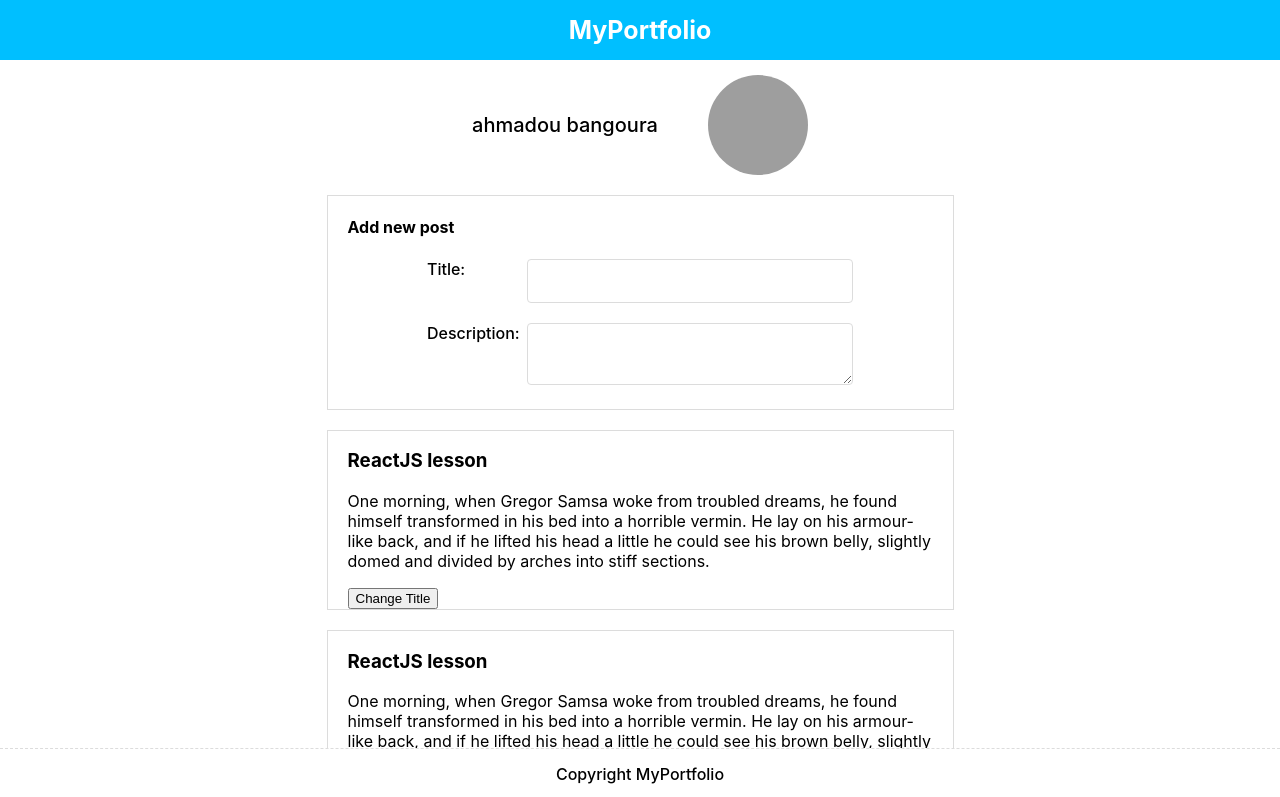
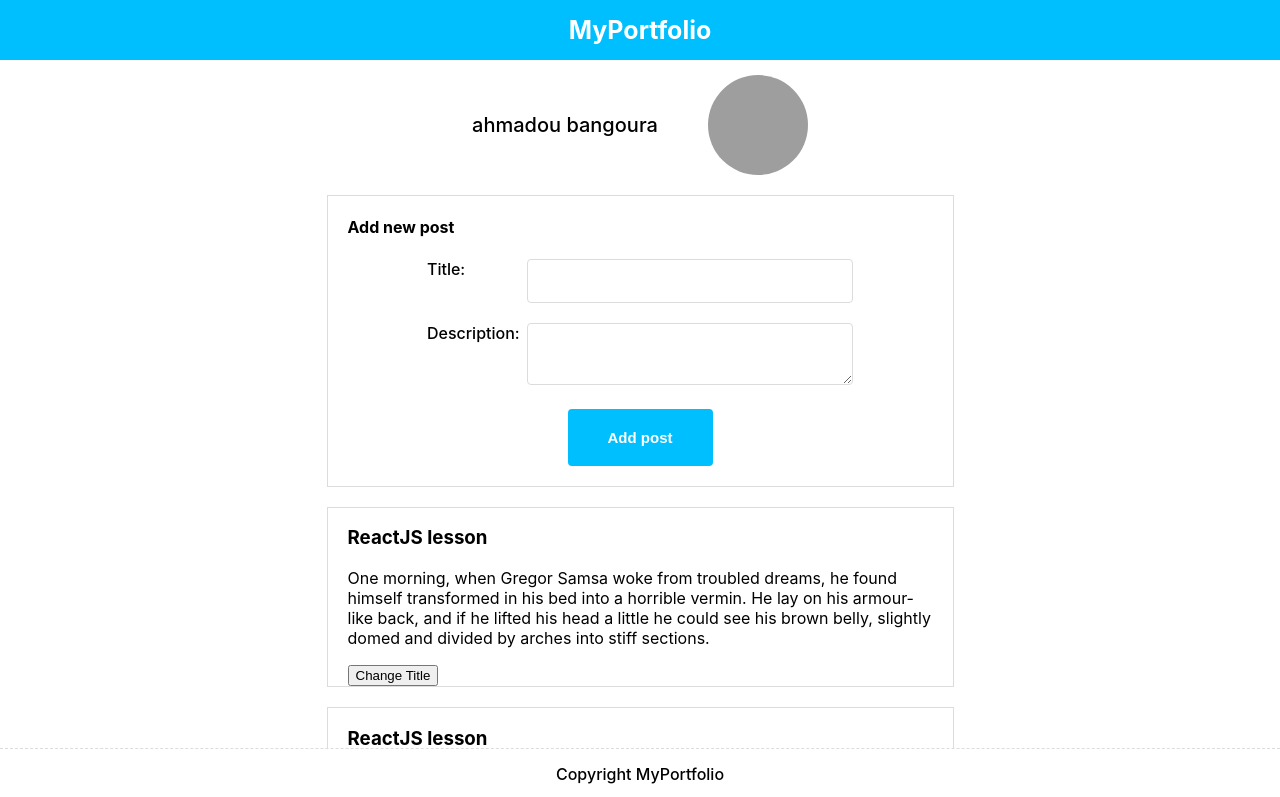
Before and after one commit to ProNoob702/reactjs-course, a React (Create React App) app: page / in a window 1280 px wide. Shown: the top 797 px of the page. Built offline with nearby package versions, Linux system fonts and the light colour scheme; grey boxes are pictures that could not be loaded.

Commit message:
add post style

```diff
--- a/src/components/NewPost.js
+++ b/src/components/NewPost.js
@@ -13,6 +13,9 @@ export const NewPostComponent = () => {
           <label for="description">Description:</label>
           <textarea id="description" rows={2} />
         </div>
+        <div className="newPost__actions">
+          <button type="submit">Add post</button>
+        </div>
       </form>
     </div>
   );
--- a/src/styles/NewPost.css
+++ b/src/styles/NewPost.css
@@ -34,3 +34,20 @@ textarea {
   font-size: 1rem;
   width: 300px;
 }
+
+.newPost__actions {
+  text-align: center;
+  margin-top: 20px;
+}
+
+.newPost__actions button {
+  text-align: center;
+  padding: 20px 40px;
+  background-color: deepskyblue;
+  color: white;
+  font-size: 15px;
+  font-weight: 600;
+  border-radius: 0.25rem;
+  border: none;
+  cursor: pointer;
+}
```
